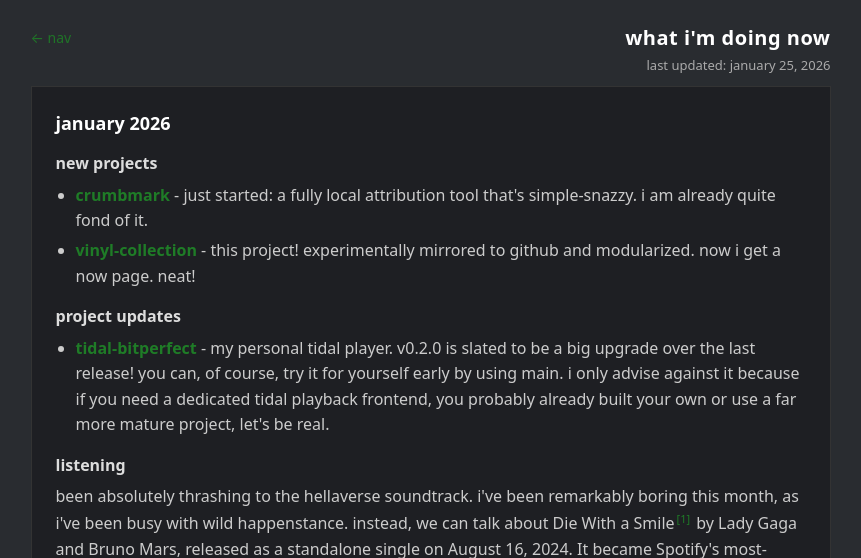
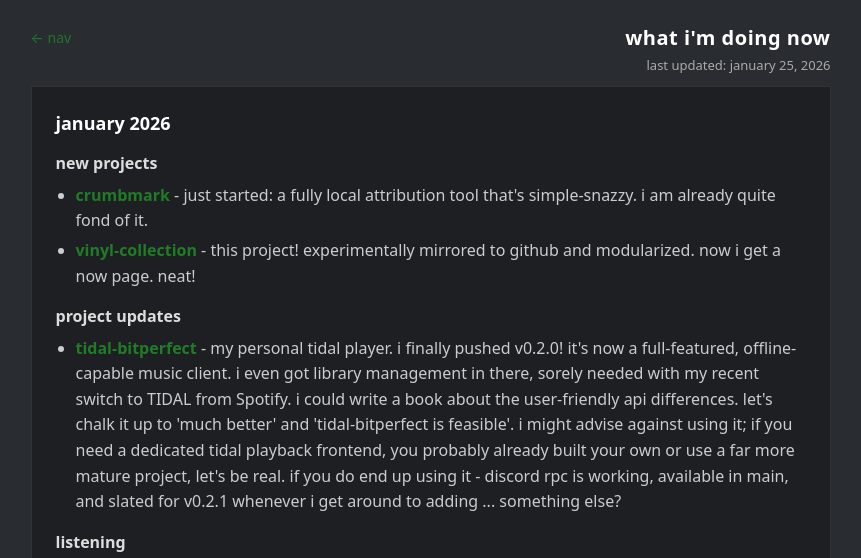
Before and after one commit to calibancode/vinyl-collection, a plain HTML site: page now/index.html in a window 1280 px wide. Shown: the top 558 px of the page, without its empty margins (202-1063 px from the left). Drawn offline with Linux system fonts and the light colour scheme.

Commit message:
update now

```diff
--- a/now/index.html
+++ b/now/index.html
@@ -39,7 +39,12 @@
 
       <h3>project updates</h3>
       <ul>
-        <li><strong><a href="https://github.com/calibancode/tidal-bitperfect" target="_blank">tidal-bitperfect</a></strong> - my personal tidal player. v0.2.0 is slated to be a big upgrade over the last release! you can, of course, try it for yourself early by using main. i only advise against it because if you need a dedicated tidal playback frontend, you probably already built your own or use a far more mature project, let's be real.</li>
+        <li><strong><a href="https://github.com/calibancode/tidal-bitperfect" target="_blank">tidal-bitperfect</a></strong> -
+          my personal tidal player. i finally pushed v0.2.0!
+          it's now a full-featured, offline-capable music client. i even got library management in there, sorely needed with my recent switch to TIDAL from Spotify.
+          i could write a book about the user-friendly api differences. let's chalk it up to 'much better' and 'tidal-bitperfect is feasible'.
+          i might advise against using it; if you need a dedicated tidal playback frontend, you probably already built your own or use a far more mature project, let's be real.
+          if you do end up using it - discord rpc is working, available in main, and slated for v0.2.1 whenever i get around to adding ... something else?</li>
       </ul>
 
       <h3>listening</h3>
```
